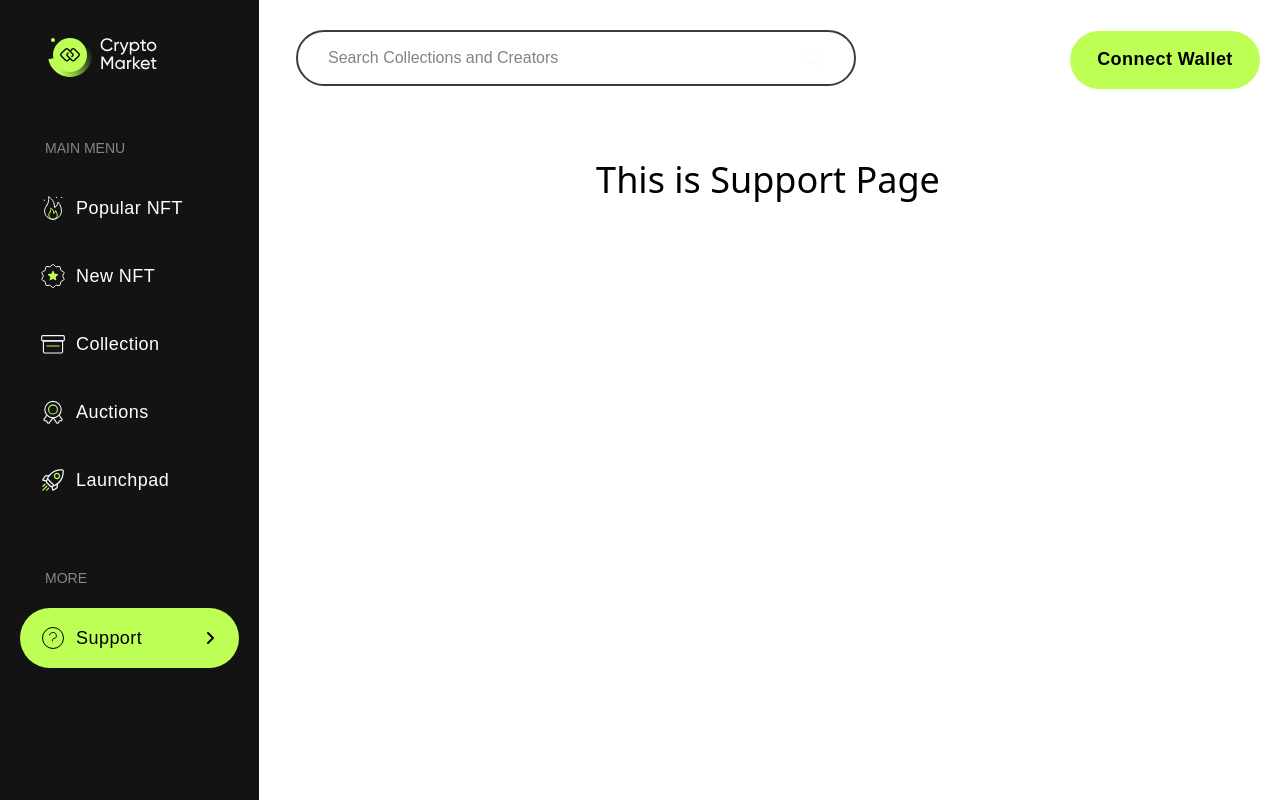
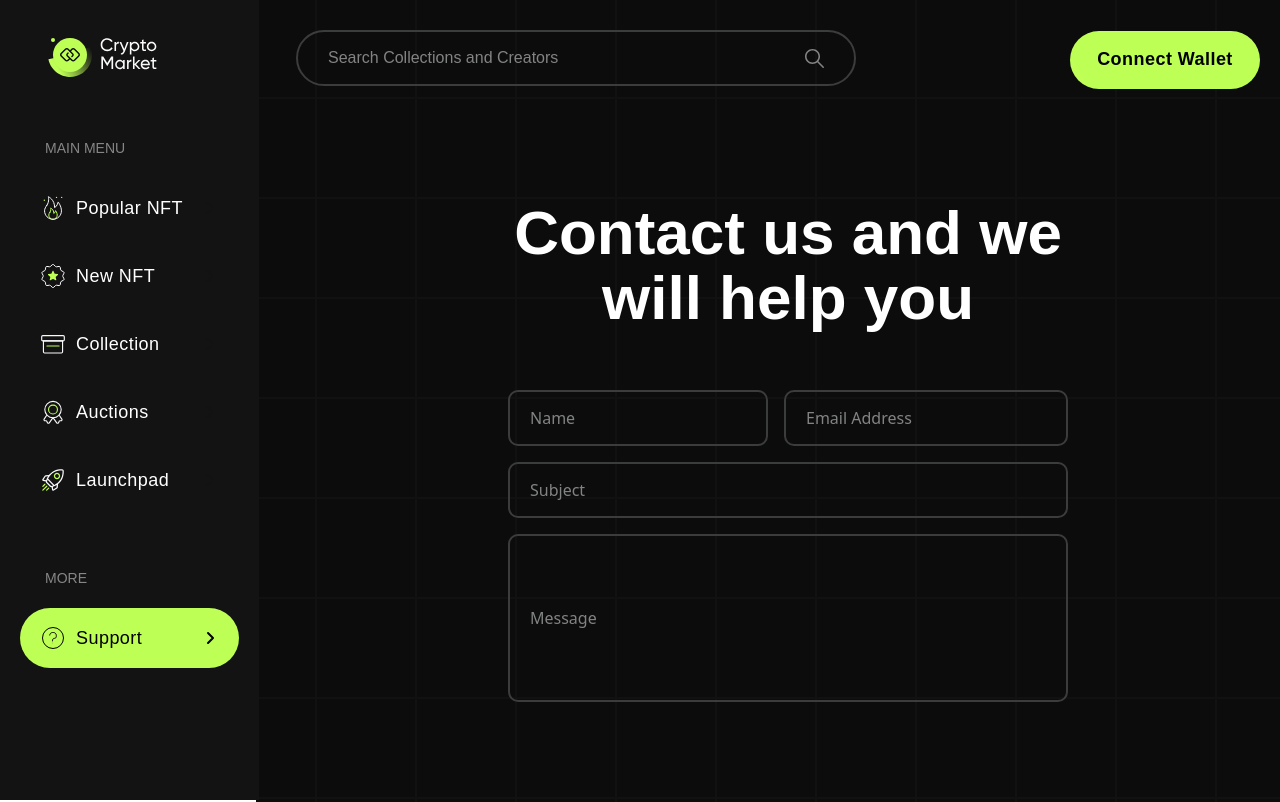
Before and after one commit to panoptisDev/Reliancestudio-NFTMarketplace, a React (Create React App) app: page /support in a window 1280 px wide. Shown: the top 802 px of the page. Built offline with nearby package versions, Linux system fonts and the light colour scheme; a web font is replaced by a local one.

Commit message:
add support page

```diff
--- a/src/pages/Support.jsx
+++ b/src/pages/Support.jsx
@@ -1,9 +1,53 @@
 import React from 'react'
+import Footer from "../components/Footer"
 
 const Support = () => {
   return (
-    <div className='flex justify-center items-center text-4xl pt-40'>
-      This is Support Page
+    <div className='min-h-screen overflow-hidden bg-[#0c0c0c] background'>
+      <div className='mt-[120px] lg:mt-[200px] flex flex-col lg:ml-[40px] 3xl:ml-[120px] lg:max-w-[1200px]'>
+        <div className='text-center lg:w-[560px] mx-auto'>
+          <p className='text-white text-[36px] lg:text-[62px] font-gilroy font-semibold leading-[40px] lg:leading-[65px]'>Contact us and we <br /> will help you</p>
+          <div className='flex flex-col lg:flex-row mt-[40px] lg:mt-[60px] gap-2 lg:gap-4'>
+            <input
+              type="name"
+              name="name"
+              id="name"
+              className="block w-full lg:w-[260px] h-[56px] rounded-[10px] border-2 border-[#3b3c3c] bg-transparent text-[#828383] placeholder-[#828383] text-[16px] px-5 focus:outline-none focus:ring-0"
+              placeholder="Name"
+              aria-describedby="name-description"
+            />
+            <input
+              type="email"
+              name="email"
+              id="email"
+              className="block w-full lg:w-[285px] h-[56px] rounded-[10px] border-2 border-[#3b3c3c] bg-transparent text-[#828383] placeholder-[#828383] text-[16px] px-5 focus:outline-none focus:ring-0"
+              placeholder="Email Address"
+              aria-describedby="email-description"
+            />
+          </div>
+          <div className='mt-[8px] lg:mt-[16px]'>
+            <input
+              type="subject"
+              name="subject"
+              id="subject"
+              className="block w-full lg:w-[560px] h-[56px] rounded-[10px] border-2 border-[#3b3c3c] bg-transparent text-[#828383] placeholder-[#828383] text-[16px] px-5 focus:outline-none focus:ring-0"
+              placeholder="Subject"
+              aria-describedby="subject-description"
+            />
+          </div>
+          <div className='mt-[8px] lg:mt-[16px]'>
+            <input
+              type="message"
+              name="message"
+              id="message"
+              className="block w-full lg:w-[560px] h-[168px] rounded-[10px] border-2 border-[#3b3c3c] bg-transparent text-[#828383] placeholder-[#828383] text-[16px] px-5 focus:outline-none focus:ring-0"
+              placeholder="Message"
+              aria-describedby="message-description"
+            />
+          </div>
+        </div>
+        <Footer />
+      </div>
     </div>
   )
 }
```
